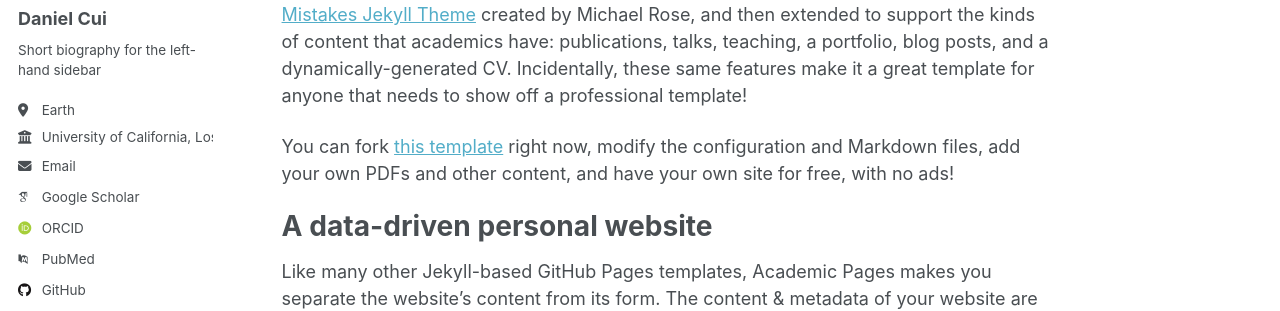
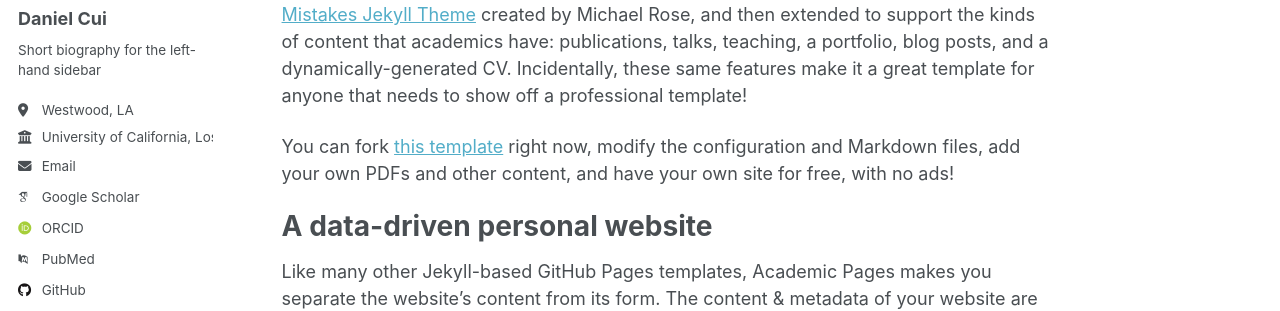
Before and after one commit to metaphotonicbear23/metaphotonicbear23.github.io, a Jekyll site: the page built from _pages/about.md, in a window 1280 px wide. Shown: the part 276-587 px from the top of the page. Built offline with Jekyll 4.4.1, drawn with Linux system fonts in a browser that asks for light colours; some web fonts are replaced; a script that is not in the unit is left out.

Commit message:
Update _config.yml

```diff
--- a/_config.yml
+++ b/_config.yml
@@ -26,7 +26,7 @@ author:
   name             : "Daniel Cui"
   pronouns         : # example: "she/her"
   bio              : "Short biography for the left-hand sidebar"
-  location         : "Earth"
+  location         : "Westwood, LA"
   employer         : "University of California, Los Angeles"
   uri              : # URL
   email            : "dcui23@g.ucla.edu"
@@ -34,7 +34,7 @@ author:
   # Academic websites
   academia         : # URL
   arxiv            : # URL - Update with the correct link to your profile
-  googlescholar    : "https://scholar.google.com/citations?user=PS_CX0AAAAAJ"
+  googlescholar    : "https://scholar.google.com/citations?user=q1ZK94sAAAAJ&hl=en"
   inspire-hep      : # URL
   impactstory      : # URL
   orcid            : "http://orcid.org/yourorcidurl"
```
